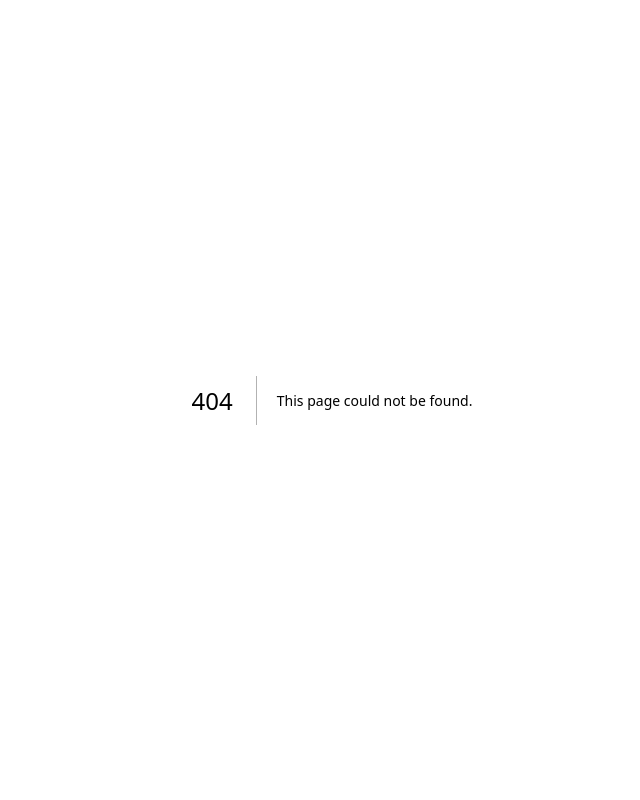
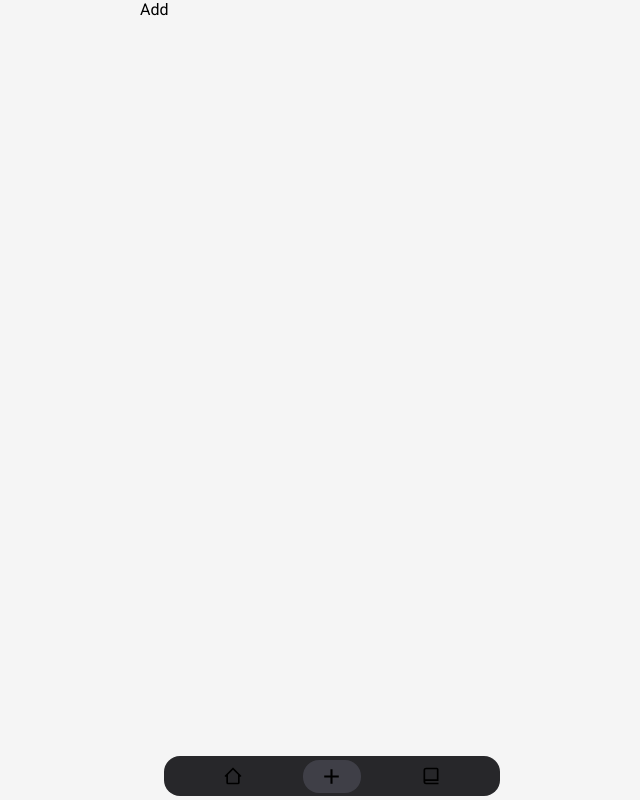
Before and after one commit to Awmiroosen/taskdone, a Next.js app: page /add in a window 1280 px wide. Before the commit this address had no page. Shown: the whole page, without its empty margins (308-948 px from the left). Built offline with nearby package versions, Linux system fonts and the light colour scheme.

Commit message:
navbar done

```diff
--- /dev/null
+++ b/src/app/add/page.jsx
@@ -0,0 +1,11 @@
+const add = () => {
+  return (
+    <>
+      <div>
+        <h1>Add</h1>
+      </div>
+    </>
+  );
+};
+
+export default add;
--- a/src/app/layout.jsx
+++ b/src/app/layout.jsx
@@ -1,6 +1,7 @@
 import Providers from "@/providers/providers";
 import { Vazirmatn } from "next/font/google";
 import "./globals.css";
+import Navbar from "@/components/navbar/navbar";
 
 const vazir = Vazirmatn({ subsets: ["arabic", "latin"] });
 export const metadata = {
@@ -11,8 +12,13 @@ export const metadata = {
 export default function RootLayout({ children }) {
   return (
     <html lang="en" suppressHydrationWarning>
-      <body className={vazir.className}>
-        <Providers>{children}</Providers>
+      <body className={`${vazir.className} bg-neutral-100 dark:bg-neutral-900`}>
+        <Providers>
+          <main className="max-w-sm min-h-screen overflow-y-hidden mx-auto relative">
+            {children}
+            <Navbar />
+          </main>
+        </Providers>
       </body>
     </html>
   );
--- /dev/null
+++ b/src/app/tasks/page.jsx
@@ -0,0 +1,11 @@
+const tasks = () => {
+  return (
+    <>
+      <div>
+        <h1>tasks</h1>
+      </div>
+    </>
+  );
+};
+
+export default tasks;
--- /dev/null
+++ b/src/components/navbar/navItem.jsx
@@ -0,0 +1,17 @@
+import Link from "next/link";
+const NavItem = ({ icon, link, active }) => {
+  return (
+    <Link
+      href={link}
+      className={`py-1 px-2 rounded-2xl ${
+        link === active ? "bg-zinc-700" : null
+      }`}
+    >
+      <div className="w-full h-full flex justify-center items-center">
+        {icon}
+      </div>
+    </Link>
+  );
+};
+
+export default NavItem;
--- /dev/null
+++ b/src/components/navbar/navbar.jsx
@@ -0,0 +1,40 @@
+"use client";
+
+import { usePathname } from "next/navigation";
+import { BiHomeAlt2, BiPlus, BiBookAlt } from "react-icons/bi";
+import NavItem from "./navItem";
+
+const navbarItems = [
+  {
+    id: 1,
+    name: "home",
+    icon: <BiHomeAlt2 size={20} />,
+    link: "/",
+  },
+  {
+    id: 2,
+    name: "Add",
+    icon: <BiPlus size={25} />,
+    link: "/add",
+  },
+  {
+    id: 3,
+    name: "Tasks",
+    icon: <BiBookAlt size={20} />,
+    link: "/tasks",
+  },
+];
+const Navbar = () => {
+  const active = usePathname();
+  return (
+    <nav className="w-sm max-w-sm h-12 fixed bottom-0 py-1 px-2">
+      <div className="h-full px-10 mx-4 bg-zinc-800 rounded-2xl grid grid-cols-3 gap-x-10 items-center">
+        {navbarItems.map((item) => (
+          <NavItem key={item.id} active={active} {...item} />
+        ))}
+      </div>
+    </nav>
+  );
+};
+
+export default Navbar;
--- a/src/providers/providers.jsx
+++ b/src/providers/providers.jsx
@@ -2,7 +2,9 @@ import { ThemeProvider } from "next-themes";
 const Providers = ({ children }) => {
   return (
     <>
-      <ThemeProvider>{children}</ThemeProvider>
+      <ThemeProvider attribute={"class"} disableTransitionOnChange enableSystem>
+        {children}
+      </ThemeProvider>
     </>
   );
 };
```
